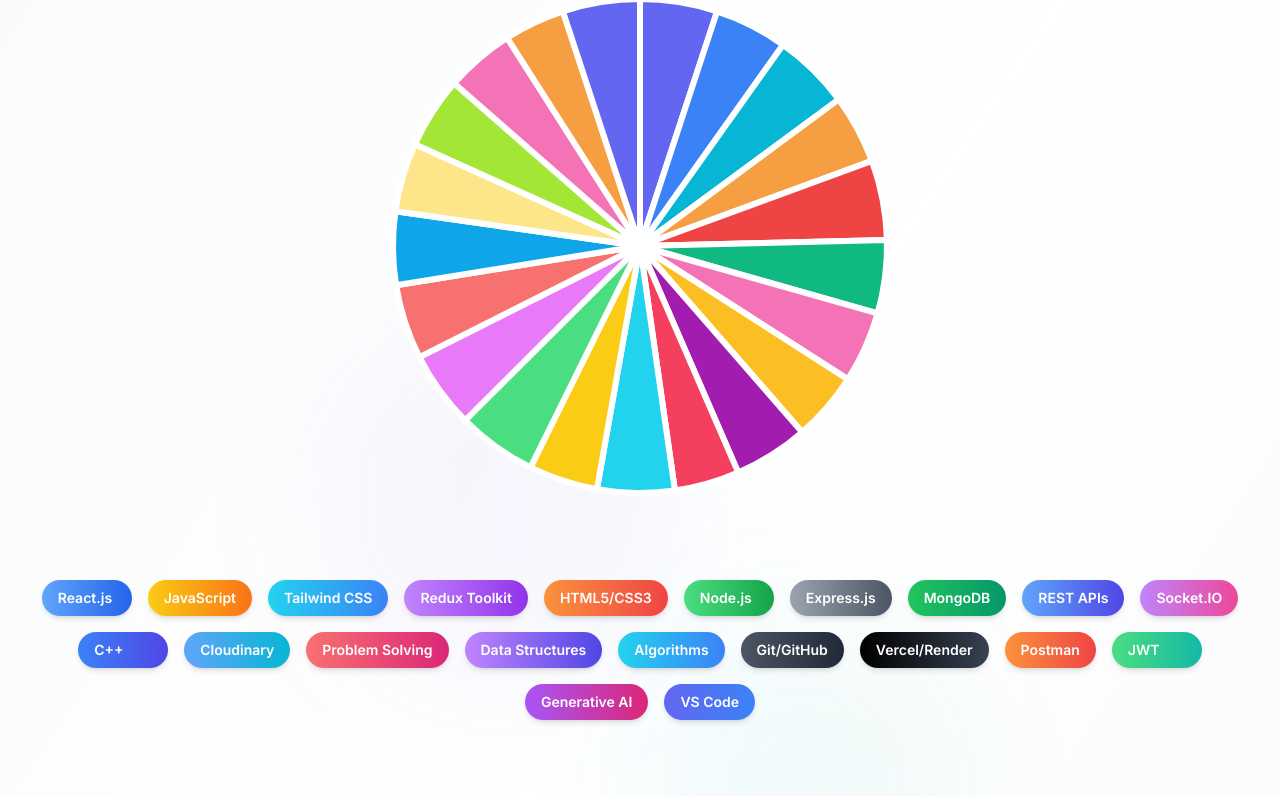
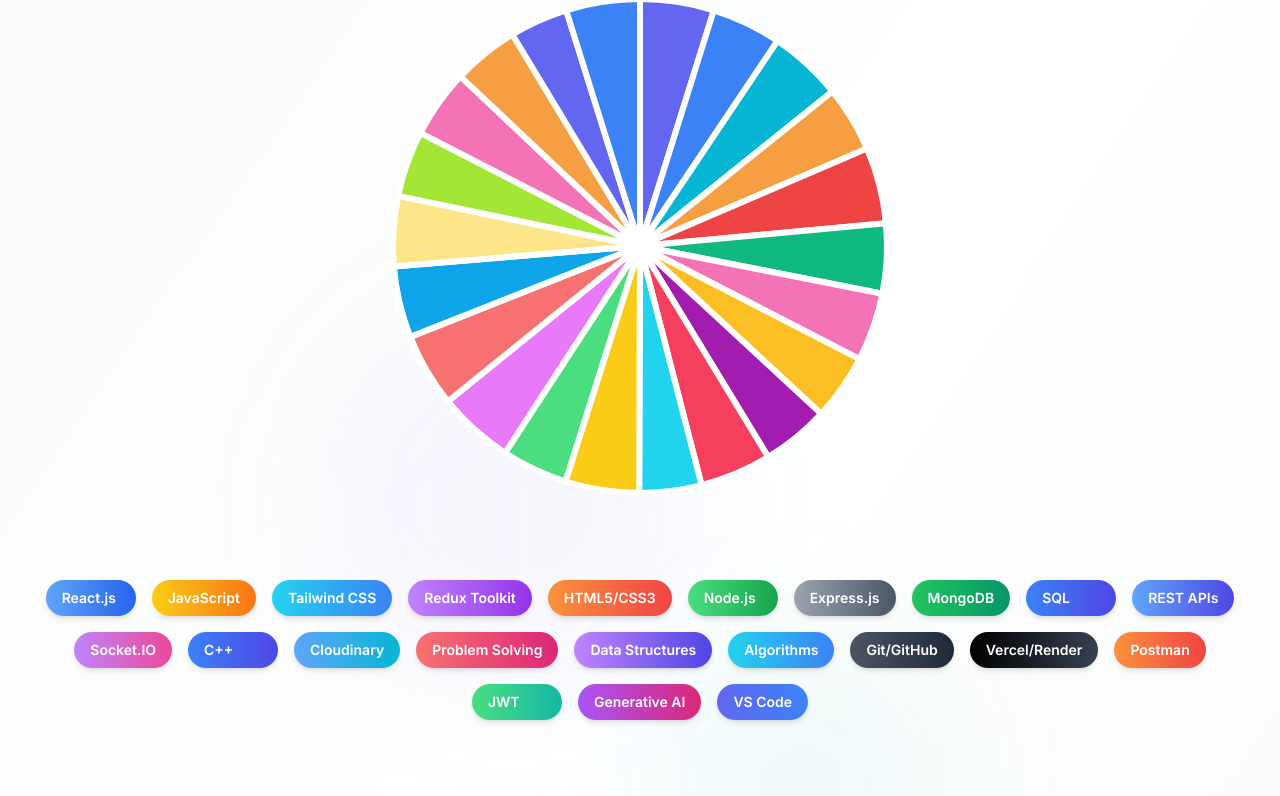
Before and after one commit to Gourav123-sys/My_Portfolio, a React (Vite) app: page / in a window 1280 px wide. Shown: the part 3036-3832 px from the top of the page. Built offline with nearby package versions, Linux system fonts and the light colour scheme.

Commit message:
one new skill added

```diff
--- a/src/components/Skills.tsx
+++ b/src/components/Skills.tsx
@@ -51,6 +51,7 @@
         { name: "Node.js", level: 90, color: "from-green-400 to-green-600" },
         { name: "Express.js", level: 88, color: "from-gray-400 to-gray-600" },
         { name: "MongoDB", level: 85, color: "from-green-500 to-emerald-600" },
+        { name: "SQL", level: 87, color: "from-blue-500 to-indigo-600" },
         { name: "REST APIs", level: 92, color: "from-blue-400 to-indigo-600" },
         { name: "Socket.IO", level: 80, color: "from-purple-400 to-pink-500" },
       ],
```
